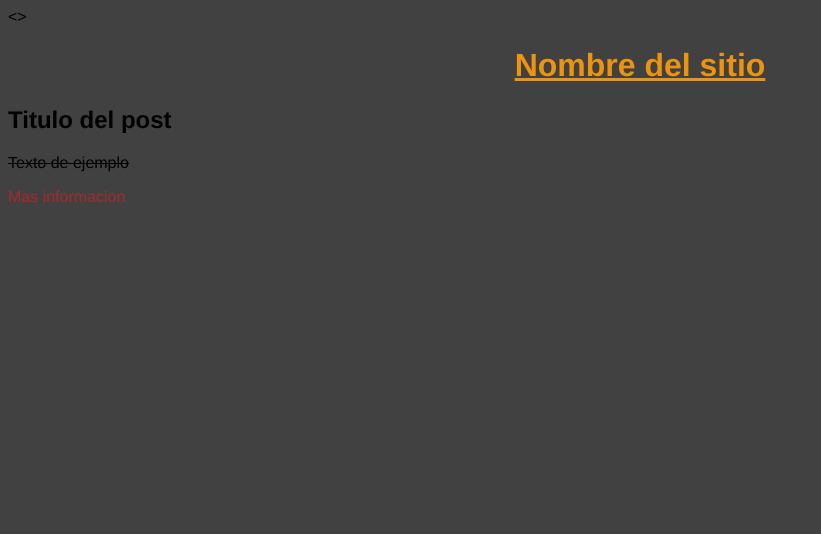
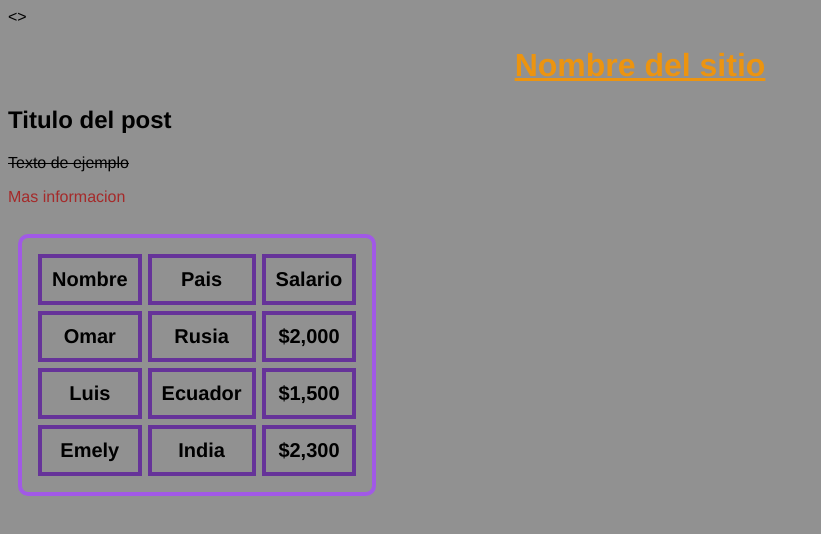
Before and after one commit to LetraDeGato/CSScursoBasico, a plain HTML site: page index.html in a window 1280 px wide. Shown: the whole page, without its empty margins (0-821 px from the left). Drawn offline with Linux system fonts and the light colour scheme.

Commit message:
Explicacion bordes

```diff
--- a/Style.css
+++ b/Style.css
@@ -3,7 +3,7 @@ body{
     /* fuente del texto*/
     font-family: 'Franklin Gothic Medium', 'Arial Narrow', Arial, sans-serif;
     /* color de fondo*/
-    background-color: rgb(66, 65, 65);
+    background-color: rgb(145, 145, 145);
 
 }
 
@@ -33,3 +33,28 @@ body{
     color: brown;
     text-decoration: wavy;
 }
+
+.contenedor2 {
+    font-size: 20px;
+    /* padding sirve para determinar el area de relleno del contenido y el borde */
+    padding: 10px;
+}
+
+
+.contenedor2 table{
+    padding: 10px;
+    /* Estilo de borde */
+    border-style: solid;
+    /* tamano de borde */
+    border-width: 4px;
+    /* coilor del borde */
+    border-color: rgb(161, 89, 230);
+    /* redondear bordes */
+    border-radius: 10px;
+}
+/* Css nos permite simplificar codigo anadiendo una "," entre selectores*/
+.contenedor2 tr,th{
+    padding: 10px;
+/* Css tambien nos permite agrupar el estilo completo de bordes mediante la sigiente sintaxys */
+    border: solid 4px rebeccapurple;
+}
--- a/index.html
+++ b/index.html
@@ -45,6 +45,33 @@
             <a href="#"> Mas informacion </a>
 
     </div>
+<br>
+    <div class="contenedor2">
+        <table cellspacing ="6px">
+            <tr>
+                <th>Nombre</th>
+                <th>Pais</th>
+                <th>Salario</th>
+            </tr>
+            <tr>
+                <th>Omar</th>
+                <th>Rusia</th>
+                <th>$2,000</th>
+            </tr>
+            <tr>
+                <th>Luis</th>
+                <th>Ecuador</th>
+                <th>$1,500</th>
+            </tr>
+            <tr>
+                <th>Emely</th>
+                <th>India</th>
+                <th>$2,300</th>
+            </tr>
+
+        </table>
+
+    </div>
 
 </body>
 </html>
```
